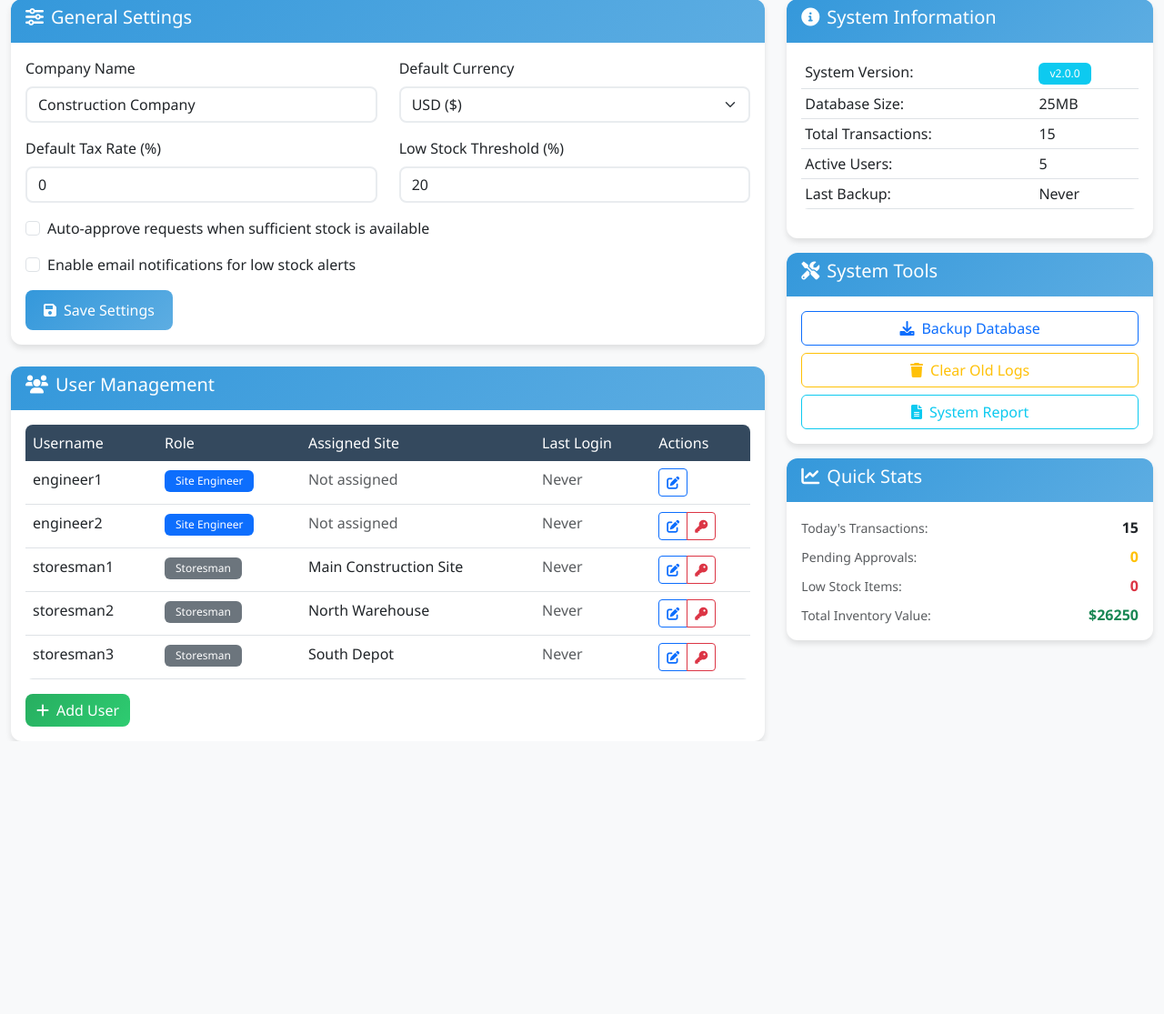
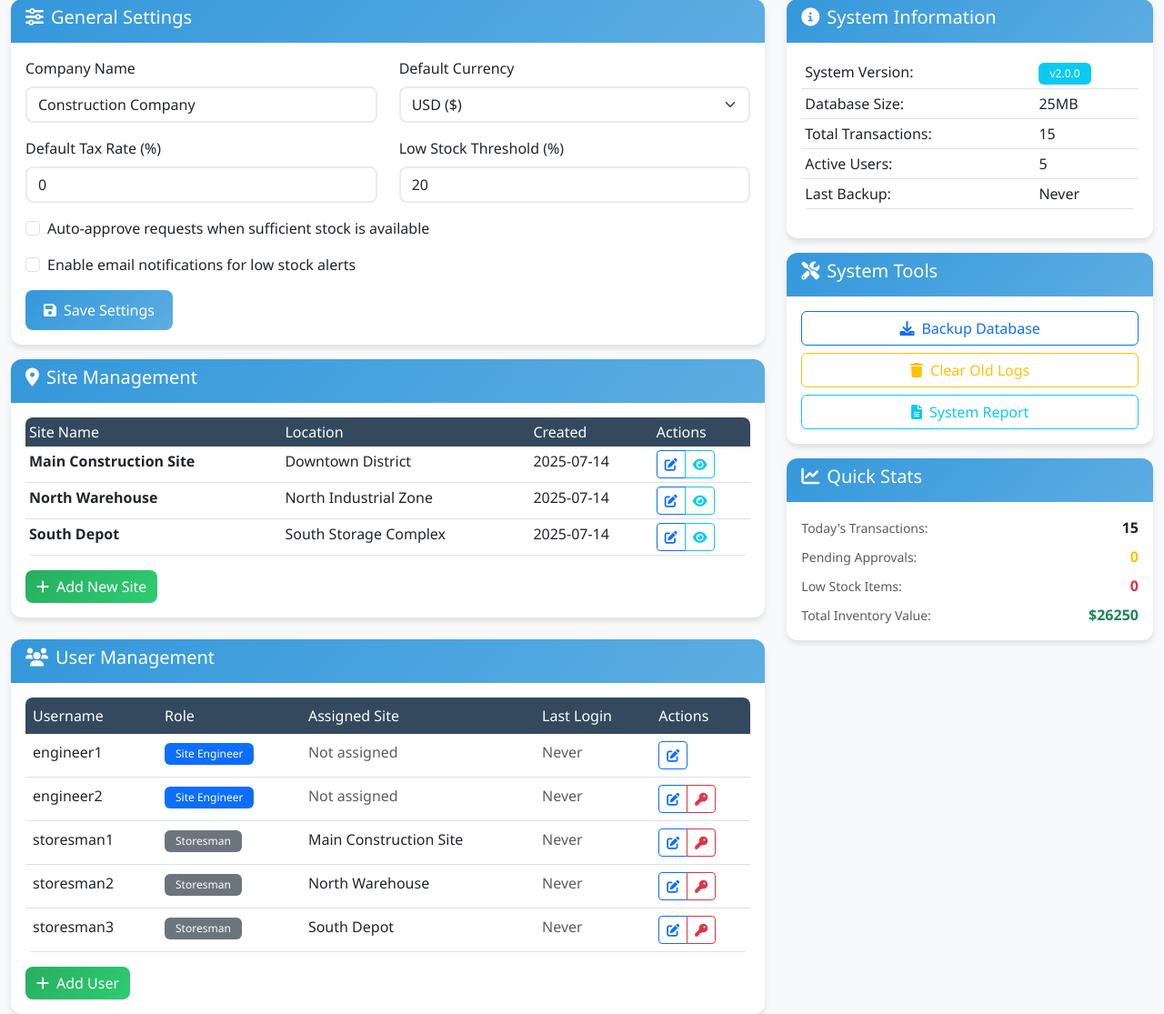
Before and after one commit to Saajid-Nawaz/inventory-tracking-app, a Flask app: page /system_settings in a window 1280 px wide. Shown: the part 155-1270 px from the top of the page at 91% size. Before the commit the page ends 970 px from the top, so only its background shows below. Run offline with Flask 3, Linux system fonts and the light colour scheme; a user stored in the database is signed in.

Commit message:
Enable better site management by adding sites through the settings page
Adds site management functionality including adding, editing, and listing sites on the system settings page and sets default site codes.

Replit-Commit-Author: Agent
Replit-Commit-Session-Id: c4bceaa7-b495-48fa-9d9c-e86f62df6227
Replit-Commit-Screenshot-Url: https://storage.googleapis.com/screenshot-production-us-central1/4e599e1f-39b3-4c73-bffa-3b0c52532fec/2b12527a-dc3f-4271-aaa9-55227af2dbb7.jpg

```diff
--- a/routes_new.py
+++ b/routes_new.py
@@ -257,9 +257,9 @@ def add_site():
     try:
         site = Site(
             name=request.form['name'],
-            code=request.form['code'],
+            code=request.form.get('code', f"SITE{Site.query.count() + 1:03d}"),
             location=request.form.get('location'),
-            is_active=bool(request.form.get('is_active'))
+            is_active=True
         )
         db.session.add(site)
         db.session.commit()
@@ -269,7 +269,11 @@ def add_site():
         logging.error(f"Error adding site: {str(e)}")
         flash('Error adding site', 'error')
 
-    return redirect(url_for('manage_sites'))
+    # Redirect to appropriate page based on referrer
+    if 'system_settings' in request.referrer:
+        return redirect(url_for('system_settings'))
+    else:
+        return redirect(url_for('manage_sites'))
 
 
 @app.route('/edit_site', methods=['POST'])
@@ -282,9 +286,16 @@ def edit_site():
     try:
         site = Site.query.get(request.form['site_id'])
         site.name = request.form['name']
-        site.code = request.form['code']
         site.location = request.form.get('location')
-        site.is_active = bool(request.form.get('is_active'))
+        site.updated_at = datetime.utcnow()
+
+        # Set code if provided, otherwise keep existing
+        if request.form.get('code'):
+            site.code = request.form['code']
+
+        if request.form.get('is_active'):
+            site.is_active = bool(request.form.get('is_active'))
+
         db.session.commit()
         flash('Site updated successfully', 'success')
     except Exception as e:
@@ -292,7 +303,11 @@ def edit_site():
         logging.error(f"Error updating site: {str(e)}")
         flash('Error updating site', 'error')
 
-    return redirect(url_for('manage_sites'))
+    # Redirect to appropriate page based on referrer
+    if 'system_settings' in request.referrer:
+        return redirect(url_for('system_settings'))
+    else:
+        return redirect(url_for('manage_sites'))
 
 
 @app.route('/edit_material', methods=['POST'])
--- a/templates/system_settings.html
+++ b/templates/system_settings.html
@@ -73,6 +73,49 @@
                             <i class="fas fa-save me-2"></i>Save Settings
                         </button>
                     </form>
+                </div>
+            </div>
+
+            <div class="card mt-3">
+                <div class="card-header">
+                    <h5><i class="fas fa-map-marker-alt me-2"></i>Site Management</h5>
+                </div>
+                <div class="card-body">
+                    <div class="table-responsive">
+                        <table class="table table-sm">
+                            <thead>
+                                <tr>
+                                    <th>Site Name</th>
+                                    <th>Location</th>
+                                    <th>Created</th>
+                                    <th>Actions</th>
+                                </tr>
+                            </thead>
+                            <tbody>
+                                {% for site in sites %}
+                                <tr>
+                                    <td><strong>{{ site.name }}</strong></td>
+                                    <td>{{ site.location or 'Not specified' }}</td>
+                                    <td>{{ site.created_at.strftime('%Y-%m-%d') }}</td>
+                                    <td>
+                                        <div class="btn-group" role="group">
+                                            <button class="btn btn-sm btn-outline-primary" onclick="editSite({{ site.id }}, '{{ site.name }}', '{{ site.location or '' }}')">
+                                                <i class="fas fa-edit"></i>
+                                            </button>
+                                            <button class="btn btn-sm btn-outline-info" onclick="viewSiteDetails({{ site.id }})">
+                                                <i class="fas fa-eye"></i>
+                                            </button>
+                                        </div>
+                                    </td>
+                                </tr>
+                                {% endfor %}
+                            </tbody>
+                        </table>
+                    </div>
+
+                    <button class="btn btn-success" data-bs-toggle="modal" data-bs-target="#addSiteModal">
+                        <i class="fas fa-plus me-2"></i>Add New Site
+                    </button>
                 </div>
             </div>
 
@@ -276,6 +319,67 @@
         </div>
     </div>
 </div>
+
+<!-- Add Site Modal -->
+<div class="modal fade" id="addSiteModal" tabindex="-1">
+    <div class="modal-dialog">
+        <div class="modal-content">
+            <div class="modal-header">
+                <h5 class="modal-title">Add New Site</h5>
+                <button type="button" class="btn-close" data-bs-dismiss="modal"></button>
+            </div>
+            <form method="POST" action="{{ url_for('add_site') }}">
+                <div class="modal-body">
+                    <div class="mb-3">
+                        <label for="siteName" class="form-label">Site Name</label>
+                        <input type="text" class="form-control" name="name" id="siteName" required
+                               placeholder="Enter site name (e.g., Main Construction Site)">
+                    </div>
+                    <div class="mb-3">
+                        <label for="siteLocation" class="form-label">Location</label>
+                        <input type="text" class="form-control" name="location" id="siteLocation"
+                               placeholder="Enter site location (e.g., Downtown District)">
+                        <small class="form-text text-muted">Optional - Specify the physical location or address</small>
+                    </div>
+                </div>
+                <div class="modal-footer">
+                    <button type="button" class="btn btn-secondary" data-bs-dismiss="modal">Cancel</button>
+                    <button type="submit" class="btn btn-success">Add Site</button>
+                </div>
+            </form>
+        </div>
+    </div>
+</div>
+
+<!-- Edit Site Modal -->
+<div class="modal fade" id="editSiteModal" tabindex="-1">
+    <div class="modal-dialog">
+        <div class="modal-content">
+            <div class="modal-header">
+                <h5 class="modal-title">Edit Site</h5>
+                <button type="button" class="btn-close" data-bs-dismiss="modal"></button>
+            </div>
+            <form method="POST" action="{{ url_for('edit_site') }}">
+                <div class="modal-body">
+                    <input type="hidden" name="site_id" id="editSiteId">
+                    <div class="mb-3">
+                        <label for="editSiteName" class="form-label">Site Name</label>
+                        <input type="text" class="form-control" name="name" id="editSiteName" required>
+                    </div>
+                    <div class="mb-3">
+                        <label for="editSiteLocation" class="form-label">Location</label>
+                        <input type="text" class="form-control" name="location" id="editSiteLocation">
+                        <small class="form-text text-muted">Optional - Specify the physical location or address</small>
+                    </div>
+                </div>
+                <div class="modal-footer">
+                    <button type="button" class="btn btn-secondary" data-bs-dismiss="modal">Cancel</button>
+                    <button type="submit" class="btn btn-primary">Update Site</button>
+                </div>
+            </form>
+        </div>
+    </div>
+</div>
 {% endblock %}
 
 {% block scripts %}
@@ -320,5 +424,19 @@ function generateSystemReport() {
     // Implement system report generation
     alert('System report generation coming soon!');
 }
+
+function editSite(siteId, siteName, siteLocation) {
+    document.getElementById('editSiteId').value = siteId;
+    document.getElementById('editSiteName').value = siteName;
+    document.getElementById('editSiteLocation').value = siteLocation;
+
+    const modal = new bootstrap.Modal(document.getElementById('editSiteModal'));
+    modal.show();
+}
+
+function viewSiteDetails(siteId) {
+    // Redirect to site details page
+    window.location.href = `/site_details/${siteId}`;
+}
 </script>
 {% endblock %}
```
